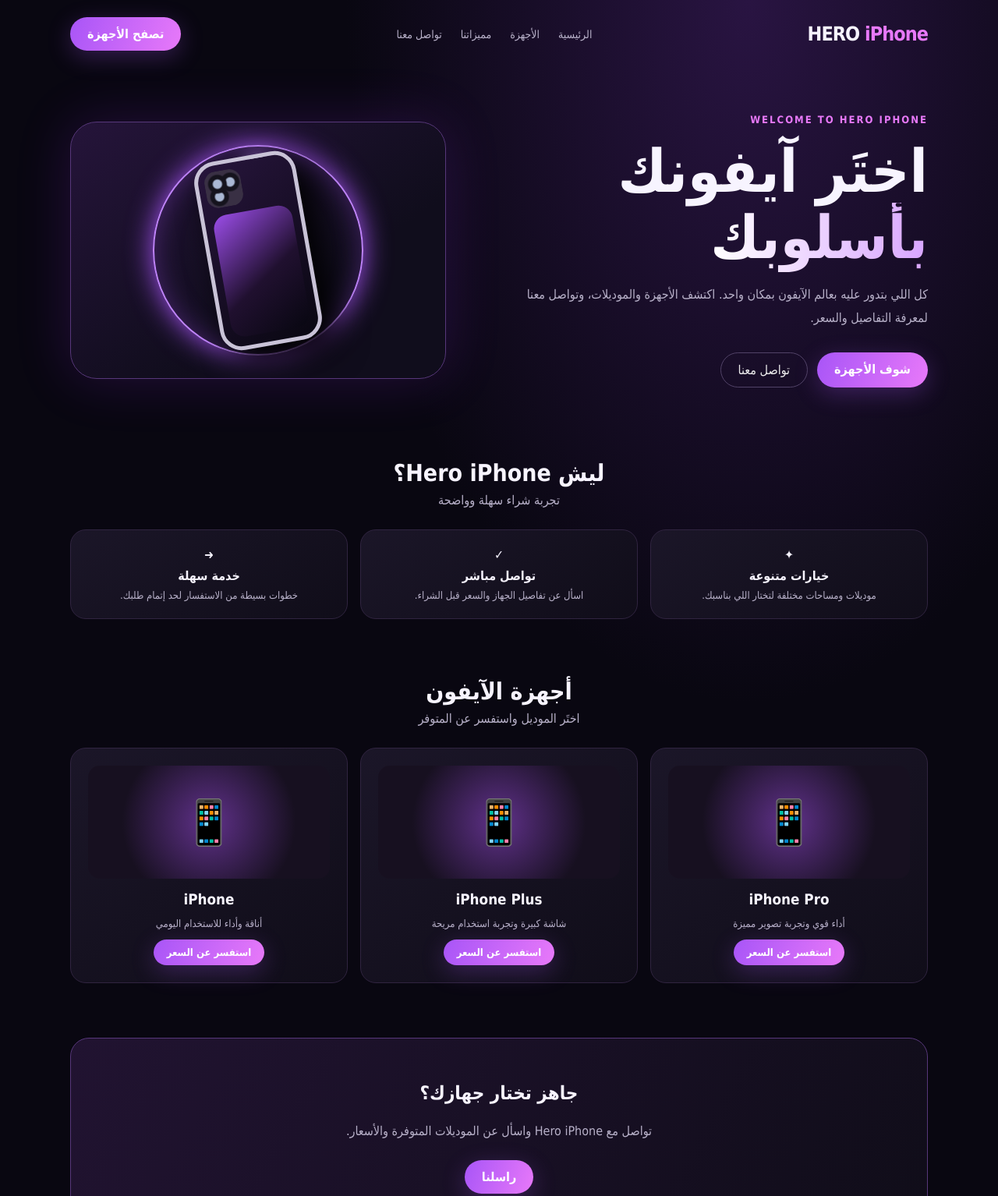
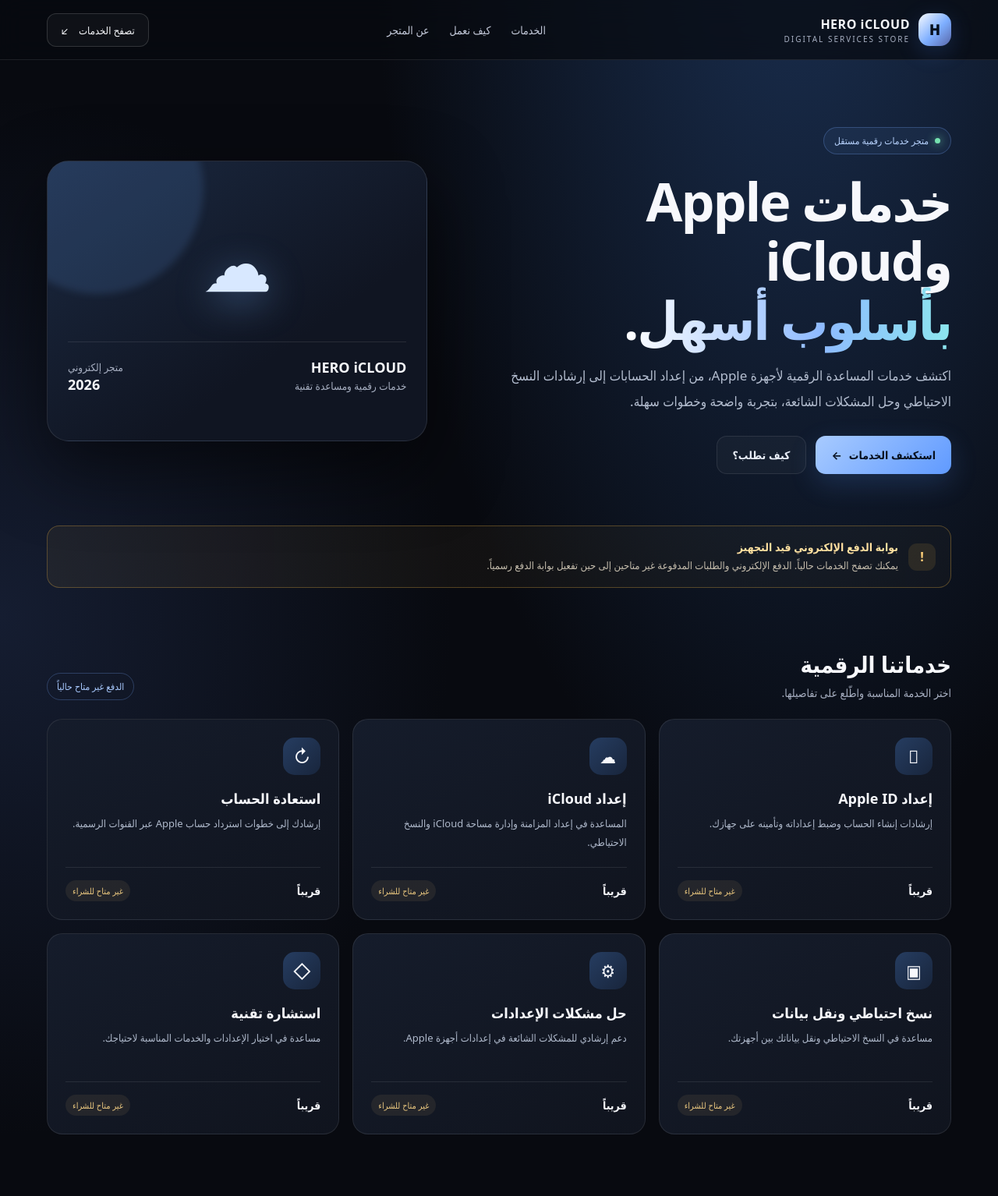
Before and after one commit to ramijordaan-droid/heroiphone, a plain HTML site: page index.html in a window 1280 px wide. Shown: the top 1534 px of the page at 78% size. Drawn offline with Linux system fonts and the light colour scheme.

Commit message:
Add files via upload

```diff
--- a/index.html
+++ b/index.html
@@ -1,89 +1,74 @@
-<!DOCTYPE html>
+<!doctype html>
 <html lang="ar" dir="rtl">
 <head>
-  <meta charset="UTF-8">
+  <meta charset="utf-8">
   <meta name="viewport" content="width=device-width, initial-scale=1">
-  <meta name="theme-color" content="#090711">
-  <title>Hero iPhone | عالم الآيفون</title>
+  <meta name="theme-color" content="#090b12">
+  <title>HERO iCloud | متجر الخدمات الرقمية</title>
+  <meta name="description" content="متجر HERO iCloud للخدمات الرقمية ومساعدة أجهزة Apple. بوابة الدفع قيد التجهيز حالياً.">
   <style>
-    :root{--bg:#090711;--panel:#151222;--purple:#a855f7;--pink:#e879f9;--text:#f7f4ff;--muted:#b8b1c9}
-    *{box-sizing:border-box} html{scroll-behavior:smooth}
-    body{margin:0;background:radial-gradient(ellipse at 75% 0%,#291442 0,transparent 38%),var(--bg);color:var(--text);font-family:Tahoma,Arial,sans-serif}
-    a{color:inherit;text-decoration:none}.wrap{width:min(1100px,92%);margin:auto}
-    header{display:flex;align-items:center;justify-content:space-between;padding:22px 0}
-    .brand{font-size:25px;font-weight:900;letter-spacing:-1px}.brand span{color:var(--pink)}
-    nav{display:flex;gap:24px;color:var(--muted);font-size:14px}nav a:hover{color:white}
-    .btn{display:inline-block;padding:12px 22px;border-radius:999px;background:linear-gradient(110deg,var(--purple),var(--pink));color:white;font-weight:800;box-shadow:0 8px 30px #a855f744}
-    .hero{min-height:490px;display:grid;grid-template-columns:1.1fr .9fr;align-items:center;gap:30px;padding:48px 0 70px}
-    .eyebrow{color:var(--pink);font-size:13px;font-weight:bold;letter-spacing:2px}
-    h1{font-size:clamp(42px,7vw,76px);line-height:1.12;margin:16px 0}
-    h1 span{background:linear-gradient(90deg,#fff,#d8a5ff);-webkit-background-clip:text;background-clip:text;color:transparent}
-    .lead{color:var(--muted);line-height:1.9;max-width:520px}
-    .actions{display:flex;gap:12px;flex-wrap:wrap;margin-top:28px}.ghost{border:1px solid #514267;border-radius:999px;padding:12px 22px;color:#eee}
-    .visual{height:330px;border:1px solid #57377a;border-radius:34px;background:linear-gradient(145deg,#25143a,#100d1c 65%);display:grid;place-items:center;position:relative;overflow:hidden;box-shadow:0 0 70px #922de533}
-    .ring{position:absolute;width:270px;height:270px;border:2px solid #c084fc;border-radius:50%;box-shadow:0 0 35px #a855f7,inset 0 0 35px #a855f755}
-    .phone{position:relative;width:132px;height:245px;border:5px solid #c9c3d7;border-radius:28px;background:linear-gradient(145deg,#27153c,#090711);transform:rotate(-10deg);box-shadow:15px 20px 40px #000}
-    .phone:before{content:"";position:absolute;top:8px;left:8px;width:47px;height:47px;border-radius:15px;background:radial-gradient(circle at 35% 35%,#aab8d4 0 5px,#15131d 7px 11px,transparent 13px),radial-gradient(circle at 70% 35%,#aab8d4 0 5px,#15131d 7px 11px,transparent 13px),radial-gradient(circle at 35% 70%,#aab8d4 0 5px,#15131d 7px 11px,transparent 13px),#393044}
-    .phone:after{content:"";position:absolute;inset:65px 10px 12px;border-radius:18px;background:linear-gradient(145deg,#9b4de8,#20102f 55%,#080711)}
-    .apple{position:absolute;top:28px;font-size:48px;color:#eadcff;text-shadow:0 0 25px #c084fc}
-    .section-title{text-align:center;font-size:30px;margin:12px 0 8px}.sub{text-align:center;color:var(--muted);margin:0 0 28px}
-    .features{display:grid;grid-template-columns:repeat(3,1fr);gap:16px;margin:20px 0 75px}
-    .feature,.product{background:linear-gradient(145deg,#1b1628,#100d19);border:1px solid #302440;border-radius:20px;padding:22px;text-align:center}
-    .feature b{display:block;margin:8px 0}.feature p{color:var(--muted);font-size:13px;margin:0}
-    .products{display:grid;grid-template-columns:repeat(3,1fr);gap:16px;margin-bottom:70px}
-    .product-art{height:145px;border-radius:15px;background:radial-gradient(circle,#60318a,#171020 65%);display:grid;place-items:center;font-size:56px;margin-bottom:16px}
-    .product h3{margin:8px 0}.product p{color:var(--muted);font-size:13px}.product .btn{font-size:13px;padding:9px 17px}
-    .contact{text-align:center;padding:36px 18px;margin-bottom:50px;border:1px solid #57377a;border-radius:24px;background:linear-gradient(120deg,#211331,#100d19)}
-    footer{border-top:1px solid #292132;padding:22px 0;color:#8e879e;text-align:center;font-size:12px}
-    @media(max-width:700px){nav{display:none}.hero{grid-template-columns:1fr;padding-top:35px}.visual{height:280px}.features,.products{grid-template-columns:1fr}.feature{padding:18px}.brand{font-size:22px}}
+    :root{--bg:#080a10;--panel:#111521;--panel2:#171d2b;--line:rgba(255,255,255,.09);--muted:#a7afc1;--white:#f7f8fc;--blue:#6da8ff;--cyan:#7be2ef}
+    *{box-sizing:border-box}html{scroll-behavior:smooth}body{margin:0;background:radial-gradient(ellipse at 80% -10%,#1b3154 0,transparent 38%),radial-gradient(ellipse at 0% 35%,#151d31 0,transparent 32%),var(--bg);color:var(--white);font-family:system-ui,-apple-system,"Segoe UI",Tahoma,Arial,sans-serif}
+    a{color:inherit;text-decoration:none}.wrap{width:min(1160px,calc(100% - 36px));margin:auto}
+    .top{border-bottom:1px solid var(--line);background:rgba(8,10,16,.72);backdrop-filter:blur(16px);position:sticky;top:0;z-index:10}
+    nav{height:76px;display:flex;align-items:center;justify-content:space-between;gap:20px}.brand{display:flex;align-items:center;gap:11px;font-weight:850;letter-spacing:.5px}.logo{width:42px;height:42px;border-radius:14px;background:linear-gradient(135deg,#f8fbff,#7daeff 55%,#5966a8);color:#07101e;display:grid;place-items:center;font-size:18px;font-weight:950;box-shadow:0 8px 30px #528eff33}.brand small{display:block;color:var(--muted);font-size:10px;font-weight:500;letter-spacing:2px;margin-top:1px}
+    .links{display:flex;gap:26px;color:#c4cada;font-size:14px}.links a:hover{color:white}.navbtn{border:1px solid #ffffff25;border-radius:12px;padding:11px 17px;font-size:13px;background:#ffffff09}
+    .hero{padding:86px 0 66px;display:grid;grid-template-columns:1.12fr .88fr;align-items:center;gap:50px}.eyebrow{display:inline-flex;align-items:center;gap:8px;border:1px solid #78aaff44;background:#6da8ff12;color:#b9d4ff;border-radius:30px;padding:8px 13px;font-size:12px}.dot{width:7px;height:7px;border-radius:50%;background:#75e2b0;box-shadow:0 0 12px #75e2b0}
+    h1{font-size:clamp(38px,5.6vw,68px);line-height:1.12;letter-spacing:-2px;margin:22px 0 18px}h1 span{background:linear-gradient(90deg,#fff,#8ebaff 60%,#8ce6ee);-webkit-background-clip:text;background-clip:text;color:transparent}.lead{font-size:17px;color:#b3bdcf;line-height:1.9;max-width:590px}.actions{display:flex;gap:12px;flex-wrap:wrap;margin-top:28px}.btn{padding:14px 20px;border-radius:13px;font-weight:750;font-size:14px;display:inline-flex;align-items:center;justify-content:center;gap:9px}.primary{background:linear-gradient(135deg,#a8cbff,#609aff);color:#07101e;box-shadow:0 12px 35px #5794ff30}.secondary{border:1px solid var(--line);background:#ffffff08;color:#e8edf8}
+    .showcase{position:relative;min-height:360px;border:1px solid #ffffff18;border-radius:28px;background:linear-gradient(145deg,#1b2941,#101522 65%);padding:26px;overflow:hidden;box-shadow:0 35px 90px #0008}.showcase:before{content:"";position:absolute;width:270px;height:270px;border-radius:50%;background:#6ca8ff24;filter:blur(5px);top:-100px;left:-70px}.cloud{position:relative;z-index:1;display:grid;place-items:center;height:205px;font-size:100px;color:#d8e8ff;text-shadow:0 10px 50px #7bb6ff66}.show-bottom{position:relative;z-index:1;display:flex;justify-content:space-between;align-items:end;border-top:1px solid #ffffff18;padding-top:20px}.show-bottom strong{font-size:18px}.show-bottom small{color:var(--muted)}
+    .notice{margin:0 auto 32px;border:1px solid #d9a44155;background:linear-gradient(90deg,#d9a44112,#d9a44108);border-radius:16px;padding:17px 19px;display:flex;gap:13px;align-items:center}.notice .symbol{width:35px;height:35px;border-radius:11px;background:#d9a44120;color:#ffd27a;display:grid;place-items:center;font-weight:900;flex:none}.notice strong{display:block;color:#ffe0a0;font-size:14px;margin-bottom:3px}.notice p{margin:0;color:#c5bdad;font-size:13px;line-height:1.7}
+    section{padding:46px 0}.section-head{display:flex;justify-content:space-between;align-items:end;gap:20px;margin-bottom:24px}.section-head h2{font-size:29px;margin:0 0 8px}.section-head p{color:var(--muted);margin:0;font-size:14px}.tag{font-size:12px;color:#a9caff;border:1px solid #79aaff44;border-radius:30px;padding:8px 12px}
+    .grid{display:grid;grid-template-columns:repeat(3,1fr);gap:17px}.card{background:linear-gradient(150deg,#151c2b,#10141e);border:1px solid var(--line);border-radius:20px;padding:23px;transition:.2s}.card:hover{transform:translateY(-4px);border-color:#76aaff55}.ico{width:48px;height:48px;border-radius:15px;background:linear-gradient(135deg,#263d61,#18253c);display:grid;place-items:center;font-size:23px;margin-bottom:18px}.card h3{margin:0 0 9px;font-size:18px}.card p{margin:0;color:#aeb8ca;font-size:13px;line-height:1.8;min-height:48px}.price{margin-top:19px;padding-top:16px;border-top:1px solid var(--line);display:flex;justify-content:space-between;align-items:center}.price b{font-size:14px}.price span{font-size:11px;color:#eac77f;background:#eac77f14;padding:6px 9px;border-radius:20px}
+    .how{display:grid;grid-template-columns:repeat(3,1fr);gap:15px}.step{padding:20px;border:1px solid var(--line);border-radius:17px;background:#ffffff05}.num{color:#8ebaff;font-size:12px;font-weight:800;letter-spacing:1px}.step h3{font-size:16px;margin:9px 0 6px}.step p{font-size:13px;color:var(--muted);line-height:1.7;margin:0}
+    .bottom-cta{margin:35px 0 70px;padding:34px;border-radius:24px;border:1px solid #79aaff33;background:linear-gradient(115deg,#1a2d49,#121a2a 60%,#14243b);display:flex;align-items:center;justify-content:space-between;gap:20px}.bottom-cta h2{margin:0 0 8px;font-size:24px}.bottom-cta p{margin:0;color:#b7c4d8;font-size:13px}
+    footer{border-top:1px solid var(--line);padding:27px 0 35px;color:#929db1;font-size:12px}.foot{display:flex;justify-content:space-between;gap:20px;flex-wrap:wrap}.disclaimer{max-width:720px;line-height:1.8;margin-top:12px}
+    @media(max-width:800px){.links{display:none}.hero{grid-template-columns:1fr;padding-top:55px;gap:30px}.showcase{min-height:290px}.cloud{height:160px}.grid{grid-template-columns:1fr 1fr}.how{grid-template-columns:1fr}.bottom-cta{align-items:flex-start;flex-direction:column}}
+    @media(max-width:520px){.wrap{width:min(100% - 26px,1160px)}nav{height:66px}.navbtn{padding:9px 11px;font-size:12px}.hero{padding-top:42px}h1{letter-spacing:-1px}.lead{font-size:15px}.grid{grid-template-columns:1fr}.section-head{align-items:flex-start;flex-direction:column}.notice{align-items:flex-start}.showcase{padding:20px}}
   </style>
 </head>
 <body>
+<header class="top"><div class="wrap"><nav>
+  <a class="brand" href="#"><span class="logo">H</span><span>HERO iCLOUD<small>DIGITAL SERVICES STORE</small></span></a>
+  <div class="links"><a href="#services">الخدمات</a><a href="#how">كيف نعمل</a><a href="#about">عن المتجر</a></div>
+  <a class="navbtn" href="#services">تصفح الخدمات　↙</a>
+</nav></div></header>
+<main>
   <div class="wrap">
-    <header>
-      <a class="brand" href="#">HERO <span>iPhone</span></a>
-      <nav><a href="#home">الرئيسية</a><a href="#products">الأجهزة</a><a href="#features">مميزاتنا</a><a href="#contact">تواصل معنا</a></nav>
-      <a class="btn" href="#products">تصفح الأجهزة</a>
-    </header>
-
-    <main>
-      <section class="hero" id="home">
+    <section class="hero">
       <div>
-          <div class="eyebrow">WELCOME TO HERO IPHONE</div>
-          <h1>اختَر آيفونك<br><span>بأسلوبك</span></h1>
-          <p class="lead">كل اللي بتدور عليه بعالم الآيفون بمكان واحد. اكتشف الأجهزة والموديلات، وتواصل معنا لمعرفة التفاصيل والسعر.</p>
-          <div class="actions"><a class="btn" href="#products">شوف الأجهزة</a><a class="ghost" href="#contact">تواصل معنا</a></div>
+        <div class="eyebrow"><i class="dot"></i> متجر خدمات رقمية مستقل</div>
+        <h1>خدمات Apple وiCloud<br><span>بأسلوب أسهل.</span></h1>
+        <p class="lead">اكتشف خدمات المساعدة الرقمية لأجهزة Apple، من إعداد الحسابات إلى إرشادات النسخ الاحتياطي وحل المشكلات الشائعة، بتجربة واضحة وخطوات سهلة.</p>
+        <div class="actions"><a class="btn primary" href="#services">استكشف الخدمات <span>←</span></a><a class="btn secondary" href="#how">كيف تطلب؟</a></div>
       </div>
-        <div class="visual" aria-label="تصميم هاتف ذكي"><div class="ring"></div><div class="apple">●</div><div class="phone"></div></div>
+      <div class="showcase"><div class="cloud">☁</div><div class="show-bottom"><div><strong>HERO iCLOUD</strong><br><small>خدمات رقمية ومساعدة تقنية</small></div><div style="text-align:left"><small>متجر إلكتروني</small><br><strong>2026</strong></div></div></div>
     </section>
 
-      <section id="features">
-        <h2 class="section-title">ليش Hero iPhone؟</h2>
-        <p class="sub">تجربة شراء سهلة وواضحة</p>
-        <div class="features">
-          <div class="feature"><div>✦</div><b>خيارات متنوعة</b><p>موديلات ومساحات مختلفة لتختار اللي بناسبك.</p></div>
-          <div class="feature"><div>✓</div><b>تواصل مباشر</b><p>اسأل عن تفاصيل الجهاز والسعر قبل الشراء.</p></div>
-          <div class="feature"><div>➜</div><b>خدمة سهلة</b><p>خطوات بسيطة من الاستفسار لحد إتمام طلبك.</p></div>
+    <div class="notice"><div class="symbol">!</div><div><strong>بوابة الدفع الإلكتروني قيد التجهيز</strong><p>يمكنك تصفح الخدمات حالياً. الدفع الإلكتروني والطلبات المدفوعة غير متاحين إلى حين تفعيل بوابة الدفع رسمياً.</p></div></div>
+
+    <section id="services">
+      <div class="section-head"><div><h2>خدماتنا الرقمية</h2><p>اختر الخدمة المناسبة واطّلع على تفاصيلها.</p></div><span class="tag">الدفع غير متاح حالياً</span></div>
+      <div class="grid">
+        <article class="card"><div class="ico"></div><h3>إعداد Apple ID</h3><p>إرشادات إنشاء الحساب وضبط إعداداته وتأمينه على جهازك.</p><div class="price"><b>قريباً</b><span>غير متاح للشراء</span></div></article>
+        <article class="card"><div class="ico">☁</div><h3>إعداد iCloud</h3><p>المساعدة في إعداد المزامنة وإدارة مساحة iCloud والنسخ الاحتياطي.</p><div class="price"><b>قريباً</b><span>غير متاح للشراء</span></div></article>
+        <article class="card"><div class="ico">↻</div><h3>استعادة الحساب</h3><p>إرشادك إلى خطوات استرداد حساب Apple عبر القنوات الرسمية.</p><div class="price"><b>قريباً</b><span>غير متاح للشراء</span></div></article>
+        <article class="card"><div class="ico">▣</div><h3>نسخ احتياطي ونقل بيانات</h3><p>مساعدة في النسخ الاحتياطي ونقل بياناتك بين أجهزتك.</p><div class="price"><b>قريباً</b><span>غير متاح للشراء</span></div></article>
+        <article class="card"><div class="ico">⚙</div><h3>حل مشكلات الإعدادات</h3><p>دعم إرشادي للمشكلات الشائعة في إعدادات أجهزة Apple.</p><div class="price"><b>قريباً</b><span>غير متاح للشراء</span></div></article>
+        <article class="card"><div class="ico">◇</div><h3>استشارة تقنية</h3><p>مساعدة في اختيار الإعدادات والخدمات المناسبة لاحتياجك.</p><div class="price"><b>قريباً</b><span>غير متاح للشراء</span></div></article>
       </div>
     </section>
 
-      <section id="products">
-        <h2 class="section-title">أجهزة الآيفون</h2>
-        <p class="sub">اختَر الموديل واستفسر عن المتوفر</p>
-        <div class="products">
-          <article class="product"><div class="product-art">📱</div><h3>iPhone Pro</h3><p>أداء قوي وتجربة تصوير مميزة</p><a class="btn" href="#contact">استفسر عن السعر</a></article>
-          <article class="product"><div class="product-art">📱</div><h3>iPhone Plus</h3><p>شاشة كبيرة وتجربة استخدام مريحة</p><a class="btn" href="#contact">استفسر عن السعر</a></article>
-          <article class="product"><div class="product-art">📱</div><h3>iPhone</h3><p>أناقة وأداء للاستخدام اليومي</p><a class="btn" href="#contact">استفسر عن السعر</a></article>
+    <section id="how">
+      <div class="section-head"><div><h2>كيف تعمل الخدمة؟</h2><p>تجربة واضحة من البداية وحتى إتمام المساعدة.</p></div></div>
+      <div class="how">
+        <div class="step"><div class="num">01 / اختر</div><h3>تعرّف على الخدمة</h3><p>راجع وصف الخدمة وما تتضمنه قبل طلبها.</p></div>
+        <div class="step"><div class="num">02 / تواصل</div><h3>استفسر عن التفاصيل</h3><p>تواصل مع فريق المتجر عند توفر قناة الدعم الرسمية.</p></div>
+        <div class="step"><div class="num">03 / قريباً</div><h3>الدفع الإلكتروني</h3><p>سيتم إتاحة الدفع بعد تجهيز بوابة الدفع والإعلان عن ذلك بوضوح.</p></div>
       </div>
     </section>
-
-      <section class="contact" id="contact">
-        <h2>جاهز تختار جهازك؟</h2>
-        <p class="lead" style="margin:10px auto 22px">تواصل مع Hero iPhone واسأل عن الموديلات المتوفرة والأسعار.</p>
-        <a class="btn" href="mailto:hello@example.com">راسلنا</a>
-      </section>
+    <section id="about"><div class="bottom-cta"><div><h2>HERO iCLOUD</h2><p>متجر مستقل للخدمات الرقمية والمساعدة التقنية لأجهزة Apple.</p></div><a class="btn secondary" href="#services">عرض الخدمات　↗</a></div></section>
+  </div>
 </main>
-    <footer>© 2026 Hero iPhone — جميع الحقوق محفوظة</footer>
-  </div>
+<footer><div class="wrap"><div class="foot"><strong>© 2026 HERO iCLOUD</strong><span>متجر خدمات رقمية مستقل</span></div><div class="disclaimer">HERO iCLOUD ليس تابعاً لشركة Apple Inc. ولا يمثل متجراً رسمياً أو موزعاً معتمداً لها. أسماء Apple وiCloud وApple ID علامات تجارية مملوكة لأصحابها. لا نطلب كلمة مرور حسابك أو رموز التحقق، ولا نقدم خدمات تجاوز قفل التنشيط أو الوصول غير المصرح به إلى الحسابات والأجهزة.</div></div></footer>
 </body>
 </html>
```
Lines whose indentation alone changed are shown as unchanged.
